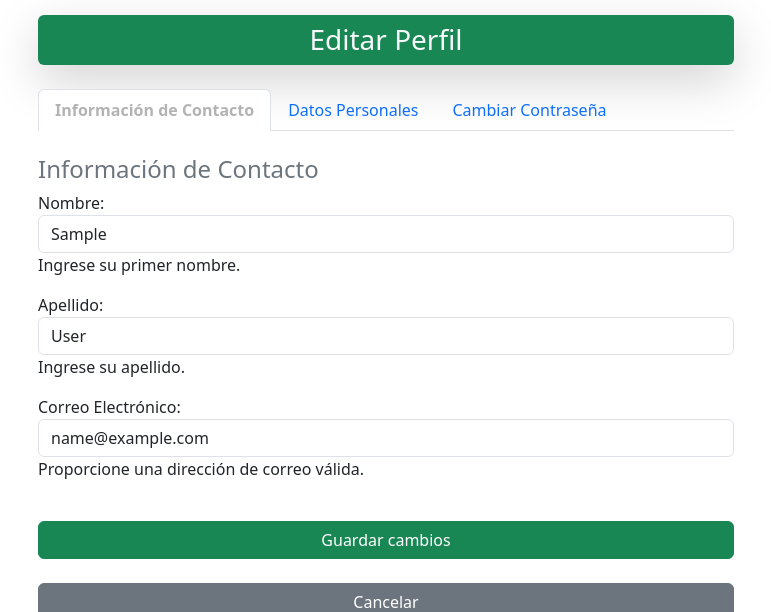
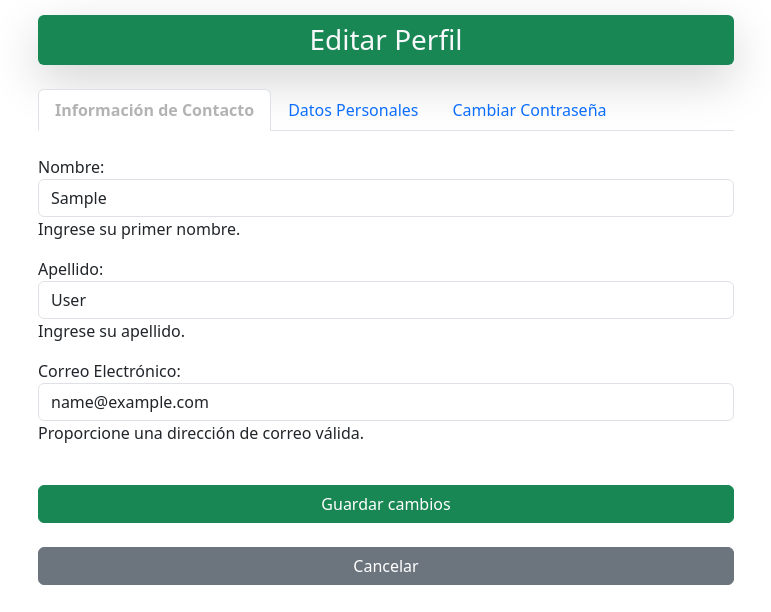
Before and after one commit to julianlods/toth, a Django app: page /perfil/ in a window 1280 px wide. Shown: the part 137-749 px from the top of the page, without its empty margins (254-1025 px from the left). Run offline with Django 5.2, Linux system fonts and the light colour scheme; the visitor is signed in with stand-in values (Sample User, id 1); data comes from the database, SQL or seed files in the repository; data that the repository does not hold is empty; some libraries are stand-ins or nearby versions.

Commit message:
Eliminados títulos redundantes en solapas del perfil

```diff
--- a/toth/templates/toth/perfil.html
+++ b/toth/templates/toth/perfil.html
@@ -24,7 +24,6 @@
             <form method="post" enctype="multipart/form-data">
                 {% csrf_token %}
                 <input type="hidden" name="form_type" value="contact_form">
-                <h4 class="text-secondary">Información de Contacto</h4>
                 {{ user_form.as_p }}
                 <button type="submit" class="btn btn-success w-100 mt-4">Guardar cambios</button>
             </form>
@@ -35,7 +34,6 @@
             <form method="post" enctype="multipart/form-data">
                 {% csrf_token %}
                 <input type="hidden" name="form_type" value="personal_form">
-                <h4 class="text-secondary">Datos Personales</h4>
                 {{ datos_form.as_p }}
                 <button type="submit" class="btn btn-success w-100 mt-4">Guardar cambios</button>
             </form>
@@ -46,7 +44,6 @@
             <form method="post">
                 {% csrf_token %}
                 <input type="hidden" name="form_type" value="password_form">
-                <h4 class="text-secondary">Cambiar Contraseña</h4>
                 {{ password_form.as_p }}
                 <p class="text-muted">Completa los campos solo si deseas cambiar tu contraseña.</p>
                 <button type="submit" class="btn btn-success w-100 mt-4">Actualizar contraseña</button>
```
